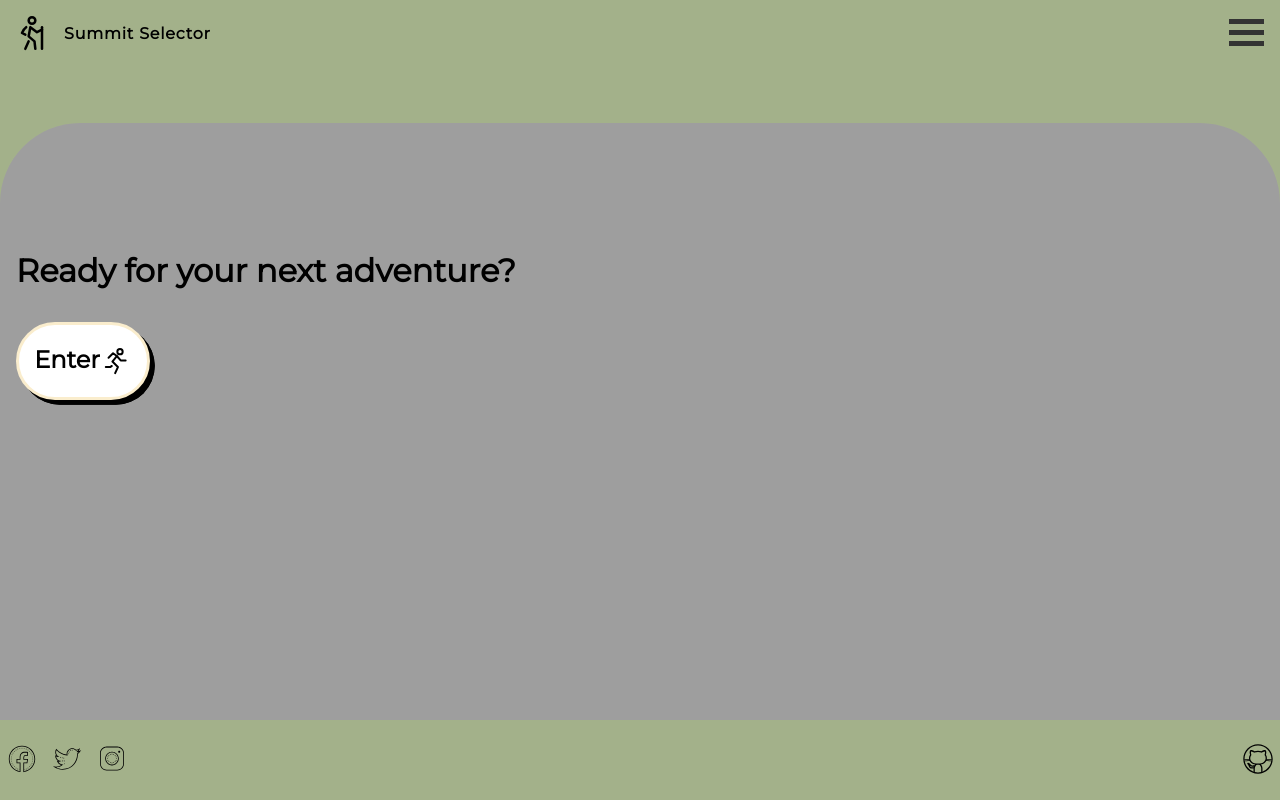
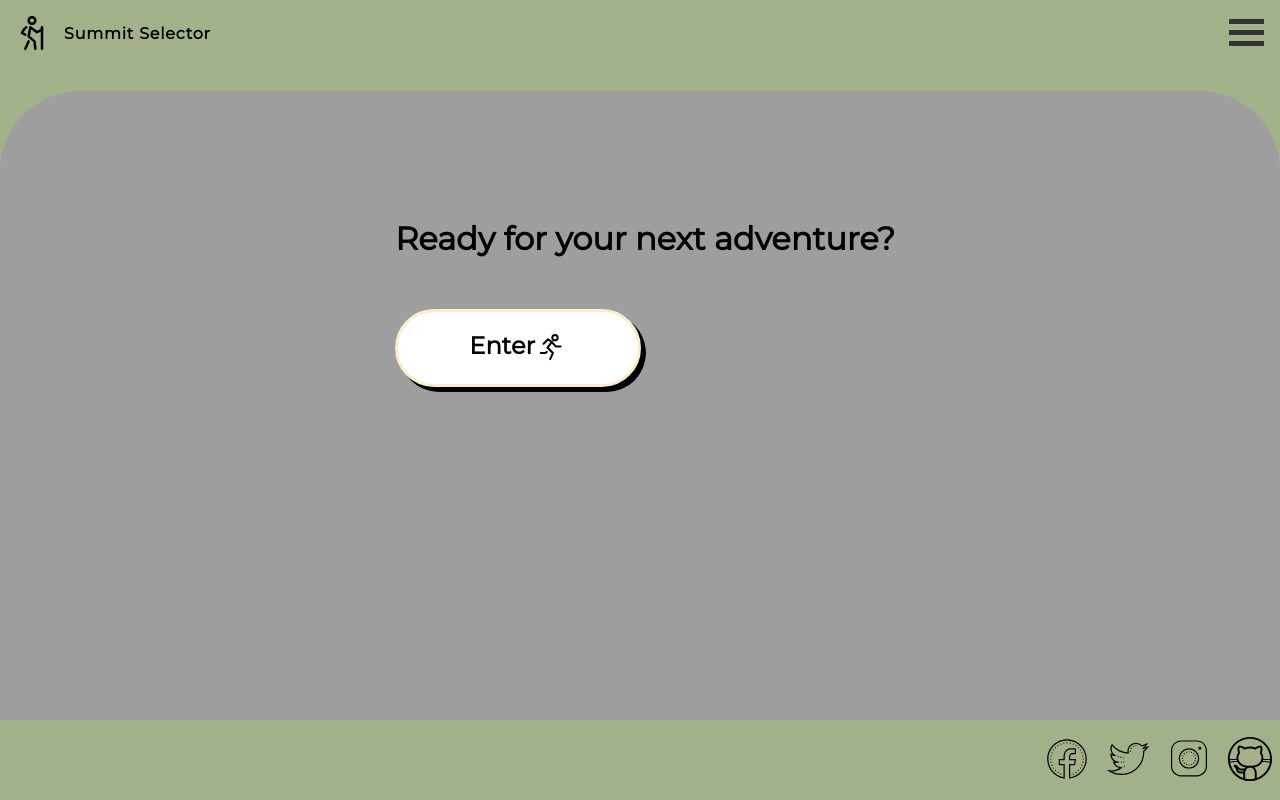
Before and after one commit to Dntlevett/david-levett-capstone, a React (Create React App) app: page / in a window 1280 px wide. Built offline with nearby package versions, Linux system fonts and the light colour scheme.

Commit message:
add tablet mixing for landing page

```diff
--- a/src/Components/Footer/Footer.jsx
+++ b/src/Components/Footer/Footer.jsx
@@ -4,7 +4,9 @@ import twitter from "../..//assets/icons/twitter-icon.svg";
 import fbook from "../../assets/icons/facebook-icon.svg";
 import insta from "../../assets/icons/insta.svg";
 import github from "../../assets/icons/github.svg";
+import mohan from "../../assets/images/Mohan-muruge.jpeg";
 import { Link } from "react-router-dom";
+
 function Footer() {
   return (
     <>
@@ -36,9 +38,11 @@ function Footer() {
                 src={github}
                 alt="github icon"
               />
+              {/* <img className="footerHeader__mohan" src={mohan} alt="mohan m" /> */}
             </Link>
           </div>
         </div>
+        {/* <img className="footerHeader__mohan" src={mohan} alt="mohan m" /> */}
       </div>
     </>
   );
--- a/src/Components/Footer/footer.scss
+++ b/src/Components/Footer/footer.scss
@@ -15,6 +15,9 @@
     height: 10%;
     display: flex;
     justify-content: space-between;
+    @include tablet {
+      justify-content: flex-end;
+    }
 
     align-items: center;
     color: $primary-color;
@@ -28,5 +31,21 @@
   &__icon {
     height: 2rem;
     padding: 0.4rem;
+    @include tablet {
+      height: 3rem;
+      order: 2;
+    }
   }
+  // &__iconBox2{
+  //   align-items: baseline;
+  // }
+  // &__mohan {
+  //   display: none;
+  //   @include tablet {
+  //     display: inline;
+  //     height: 2.5rem;
+  //     order: 0;
+  //     border-radius: 5rem;
+  //   }
+  // }
 }
--- a/src/Components/Landing/landing.scss
+++ b/src/Components/Landing/landing.scss
@@ -24,22 +24,27 @@
     font-size: 2rem;
     padding-top: 8rem;
     font-weight: 600;
+    @include tablet {
+      margin: auto 30%;
+    }
   }
   &__buttonContainer {
     color: $primary-color-blk;
     height: 4.5rem;
     width: 8rem;
     border-radius: 3rem;
-
     display: flex;
     background-color: $primary-color-wht;
-
     border: 0.2rem solid $secondary-color;
     box-shadow: 0.3rem 0.3rem $primary-color-blk, 0.3rem 0.3rem;
     justify-content: space-evenly;
     align-items: baseline;
     &:hover {
       background-color: $secondary-color;
+    }
+    @include tablet {
+      margin: 4% 30%;
+      width: 15rem;
     }
   }
   &__button {
--- a/src/Components/Nav/nav.scss
+++ b/src/Components/Nav/nav.scss
@@ -8,6 +8,7 @@
 }
 .headerContainer {
   display: flex;
+
   &__logoContainer {
     align-items: center;
   }
```
Also changed, not shown: src/assets/images/Mohan-muruge.jpeg (added), 1 other file (tests, documents, lock files or other folders).
